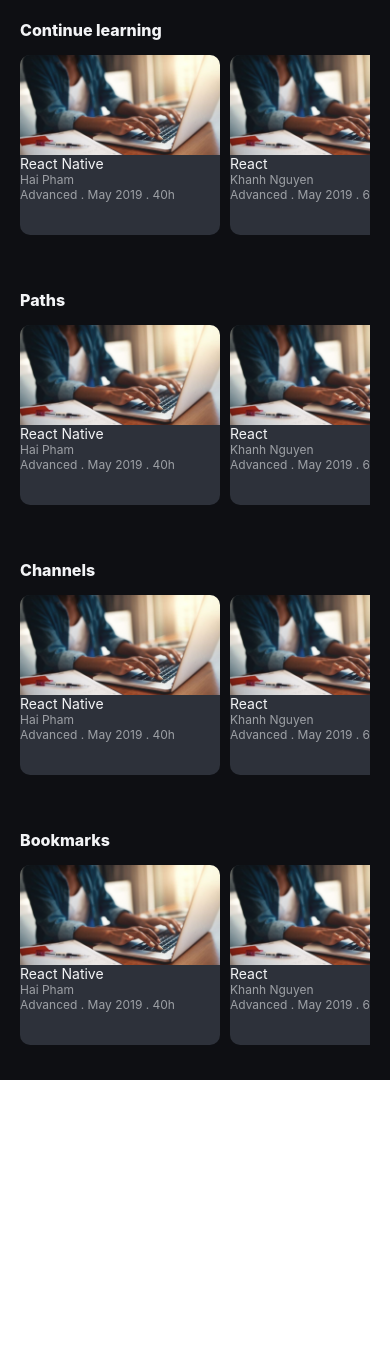
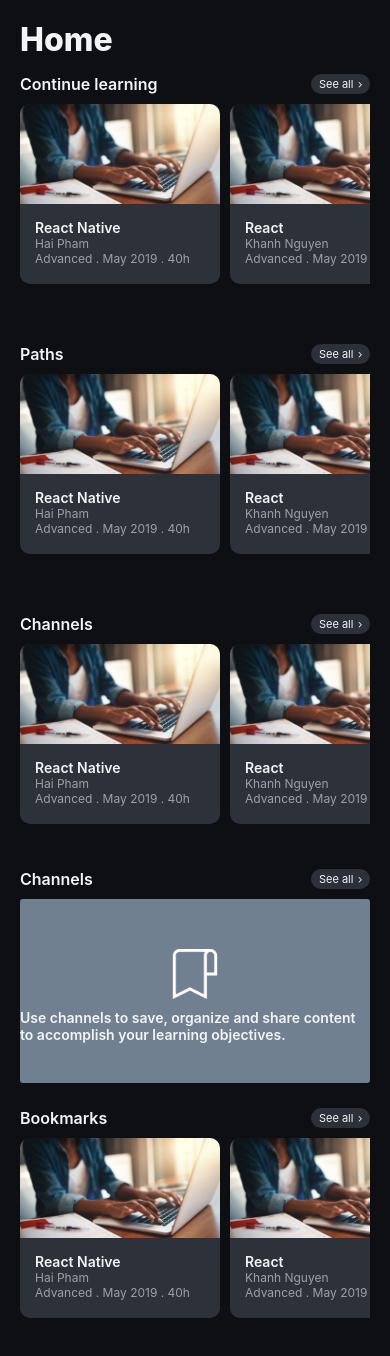
Before and after one commit to nnkyduyen1999/AdvancedMobileFinalProject, a React Native app in the folder PStudying/: screen / in a window 390 px wide. Shown: the top 1356 px of the page. Before the commit the page ends 1080 px from the top, so only its background shows below. Built offline with nearby package versions, Linux system fonts and the light colour scheme.

Commit message:
finish home screen

```diff
--- a/PStudying/src/components/Common/course-info.js
+++ b/PStudying/src/components/Common/course-info.js
@@ -1,13 +1,19 @@
 import React from 'react'
-import { Text, View } from 'react-native'
+import { Text, View, StyleSheet } from 'react-native'
 import css from "../../globals/style";
 
 export default function CourseInfo({courseInfo}) {
     return (
-        <View>
+        <View style={styles.container}>
             <Text style={css.courseTitle}>{courseInfo.name}</Text>
             <Text style={css.courseContent}>{courseInfo.author}</Text>
             <Text style={css.courseContent}>{`${courseInfo.level} . ${courseInfo.released} . ${courseInfo.duration}`}</Text>
         </View>
     )
 }
+
+const styles = StyleSheet.create({
+    container: {
+        margin: 15,
+    }
+})
--- /dev/null
+++ b/PStudying/src/components/Common/empty-section.js
@@ -0,0 +1,23 @@
+import React from 'react';
+import css from "../../globals/style";
+import { View, Image, Text } from 'react-native'
+const EmptySection = (props) => {
+
+    return (
+        <View style={css.viewWithRadius}>
+            <Image
+              source={require("../../../assets/bookmark.png")}
+              style={{
+                width: 50,
+                height: 50,
+                marginVertical: 10,
+              }}
+            />
+            <Text style={css.courseTitle}>
+              {props.content}
+            </Text>
+        </View>
+    );
+}
+
+export default EmptySection;
--- /dev/null
+++ b/PStudying/src/components/Common/screen-header.js
@@ -0,0 +1,12 @@
+import React from 'react';
+import { View, Text } from 'react-native'
+import css from "../../globals/style";
+const ScreenHeader = ({screenTitle}) => {
+    return (
+        <View>
+            <Text style={css.screenTitle}>{screenTitle}</Text>
+        </View>
+    );
+}
+
+export default ScreenHeader;
--- /dev/null
+++ b/PStudying/src/components/Common/section-course-title.js
@@ -0,0 +1,42 @@
+import React from "react";
+import { View, Text, StyleSheet } from "react-native";
+import { Button } from "react-native-elements";
+import Icon from "react-native-vector-icons/FontAwesome";
+
+import css from "../../globals/style";
+
+const seeAllIcon = <Icon name="angle-right" size={10} color="white" />;
+
+const SectionCourseTitle = ({ sectionTitle }) => {
+  return (
+    <View style={styles.titleLayout}>
+      <Text style={css.sectionTitle}>{sectionTitle}</Text>
+      <Button
+        title="See all"
+        buttonStyle={styles.seeAllBtn}
+        icon={seeAllIcon}
+        iconRight={true}
+        titleStyle={css.buttonTitle}
+      ></Button>
+    </View>
+  );
+};
+
+const styles = StyleSheet.create({
+    seeAllBtn: {
+    borderRadius: 12,
+    backgroundColor: "#2C3039",
+    paddingHorizontal: 8,
+    paddingVertical: 2
+    },
+    titleLayout: {
+        display: "flex",
+        flex: 1,
+        flexDirection: 'row',
+        justifyContent: "space-between",
+        alignItems: "center"
+    }
+})
+
+
+export default SectionCourseTitle;
--- a/PStudying/src/components/Main/Home/SectionCourses/section-courses.js
+++ b/PStudying/src/components/Main/Home/SectionCourses/section-courses.js
@@ -2,6 +2,7 @@
 import { ScrollView, Text, Button, View, StyleSheet } from "react-native";
 import SectionCourseItems from "../SectionCourseItems/section-course-items";
 import css from "../../../../globals/style";
+import SectionCourseTitle from "../../../Common/section-course-title";
 const SectionCourses = (props) => {
   const courses = [
     {
@@ -36,21 +37,17 @@
   };
   return (
     <View style={styles.container}>
-      <View>
-        <Text style={css.sectionTitle}>{props.title}</Text>
-        {/* <Button title="See all"></Button> */}
-      </View>
+      <SectionCourseTitle sectionTitle={props.title} />
       <ScrollView style={styles.list} horizontal={true}>
         {renderSectionCoursesItems(courses)}
       </ScrollView>
     </View>
   );
-
 };
 
 const styles = StyleSheet.create({
   container: {
-    margin: 20,
+    marginVertical: 20,
   },
   list: {
     marginVertical: 15,
--- a/PStudying/src/components/Main/Home/home.js
+++ b/PStudying/src/components/Main/Home/home.js
@@ -1,13 +1,36 @@
-import React from 'react'
-import SectionCourses from './SectionCourses/section-courses'
-import { ScrollView } from 'react-native'
+import React from "react";
+import SectionCourses from "./SectionCourses/section-courses";
+import { ScrollView, View } from "react-native";
+import ScreenHeader from "../../Common/screen-header";
+import EmptySection from "../../Common/empty-section"
+import SectionCourseTitle from "../../Common/section-course-title";
+import css from "../../../globals/style";
+
 export default function home() {
-    return (
-        <ScrollView>
-            <SectionCourses title="Continue learning"/>
-            <SectionCourses title="Paths"/>
-            <SectionCourses title="Channels"/>
-            <SectionCourses title="Bookmarks"/>
-        </ScrollView>
-    )
+  const bookmarks = [{
+
+  }];
+  const channels = [];
+  return (
+    <ScrollView style={css.screenContent}>
+      <ScreenHeader screenTitle="Home" />
+      <SectionCourses title="Continue learning" />
+      <SectionCourses title="Paths" />
+      <SectionCourses title="Channels" />
+      {channels.length === 0 && (
+        <View>
+          <SectionCourseTitle sectionTitle="Channels" />
+          <EmptySection content="Use channels to save, organize and share content to accomplish your learning objectives."/>
+        </View>
+      )}
+      {channels.length > 0 && <SectionCourses title="Channels" />}
+      {bookmarks.length === 0 && (
+        <View>
+          <SectionCourseTitle sectionTitle="Bookmarks" />
+          <EmptySection content="Use bookmarks to quickly save courses for later watching."/>
+        </View>
+      )}
+      {bookmarks.length > 0 && <SectionCourses title="Bookmarks" />}
+    </ScrollView>
+  );
 }
--- a/PStudying/src/globals/style.js
+++ b/PStudying/src/globals/style.js
@@ -2,18 +2,40 @@
 import theme from "./theme";
 
 export default StyleSheet.create({
+  screenTitle: {
+    fontSize: theme.FONT_SIZE_SCREEN_TITLE,
+    fontWeight: theme.FONT_WEIGHT_HEAVY,
+    color: theme.PRIMARY_TEXT_COLOR
+  },
   sectionTitle: {
     fontSize: theme.FONT_SIZE_LARGE,
-    fontWeight: theme.FONT_WEIGHT_HEAVY,
+    fontWeight: theme.FONT_WEIGHT_MEDIUM,
     color: theme.PRIMARY_TEXT_COLOR
   },
   courseTitle:{
     fontSize: theme.FONT_SIZE_MEDIUM,
     color: theme.PRIMARY_TEXT_COLOR,
-    fontWeight: theme.FONT_WEIGHT_NORMAL,
+    fontWeight: theme.FONT_WEIGHT_MEDIUM,
   },
   courseContent: {
     fontSize: theme.FONT_SIZE_SMALL,
     color:theme.SECONDARY_TEXT_COLOR
+  },
+  buttonTitle: {
+    fontSize: theme.FONT_SIZE_BUTTON_TITLE,
+    color: theme.PRIMARY_TEXT_COLOR,
+    marginRight: theme.SMALL_MARGIN
+  },
+  screenContent: {
+    margin: theme.LARGE_MARGIN,
+  },
+  viewWithRadius: {
+    display: "flex",
+    justifyContent: "center",
+    alignItems: "center",
+    backgroundColor: "#708090",
+    paddingVertical: 40,
+    marginVertical: 10,
+    borderRadius: 3,
   }
 });
--- a/PStudying/src/globals/theme.js
+++ b/PStudying/src/globals/theme.js
@@ -1,10 +1,15 @@
 export default {
+    FONT_SIZE_BUTTON_TITLE: 11,
     FONT_SIZE_SMALL: 12,
     FONT_SIZE_MEDIUM: 14,
     FONT_SIZE_LARGE: 16,
+    FONT_SIZE_SCREEN_TITLE: 32,
     PRIMARY_TEXT_COLOR: '#F3F4F6',
     SECONDARY_TEXT_COLOR: '#9DA0A5',
     FONT_WEIGHT_LIGHT: "200",
     FONT_WEIGHT_MEDIUM: "600",
-    FONT_WEIGHT_HEAVY: "800"
+    FONT_WEIGHT_HEAVY: "800",
+    SMALL_MARGIN: 5,
+    MEDIUM_MARGIN: 15,
+    LARGE_MARGIN: 20
   };
```
